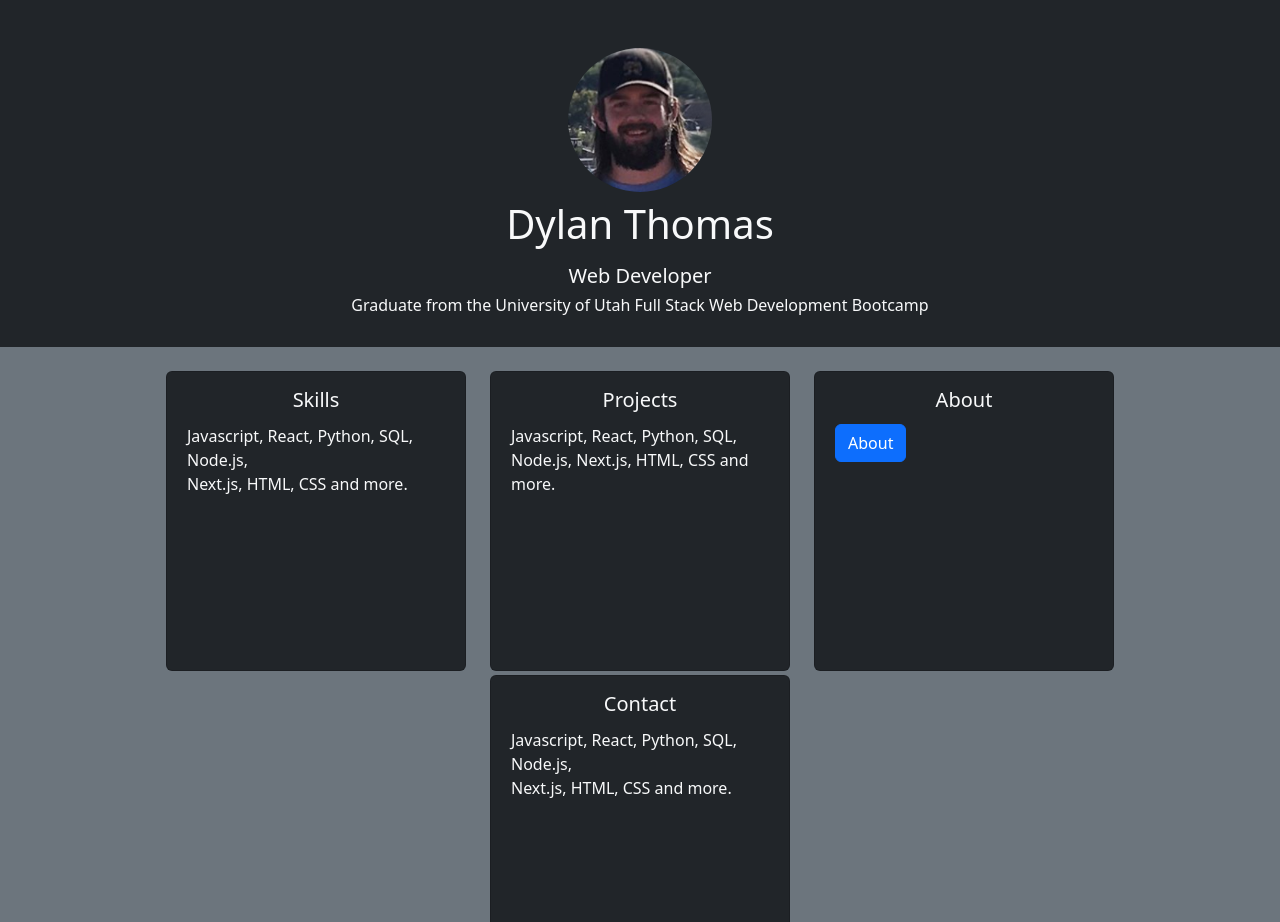
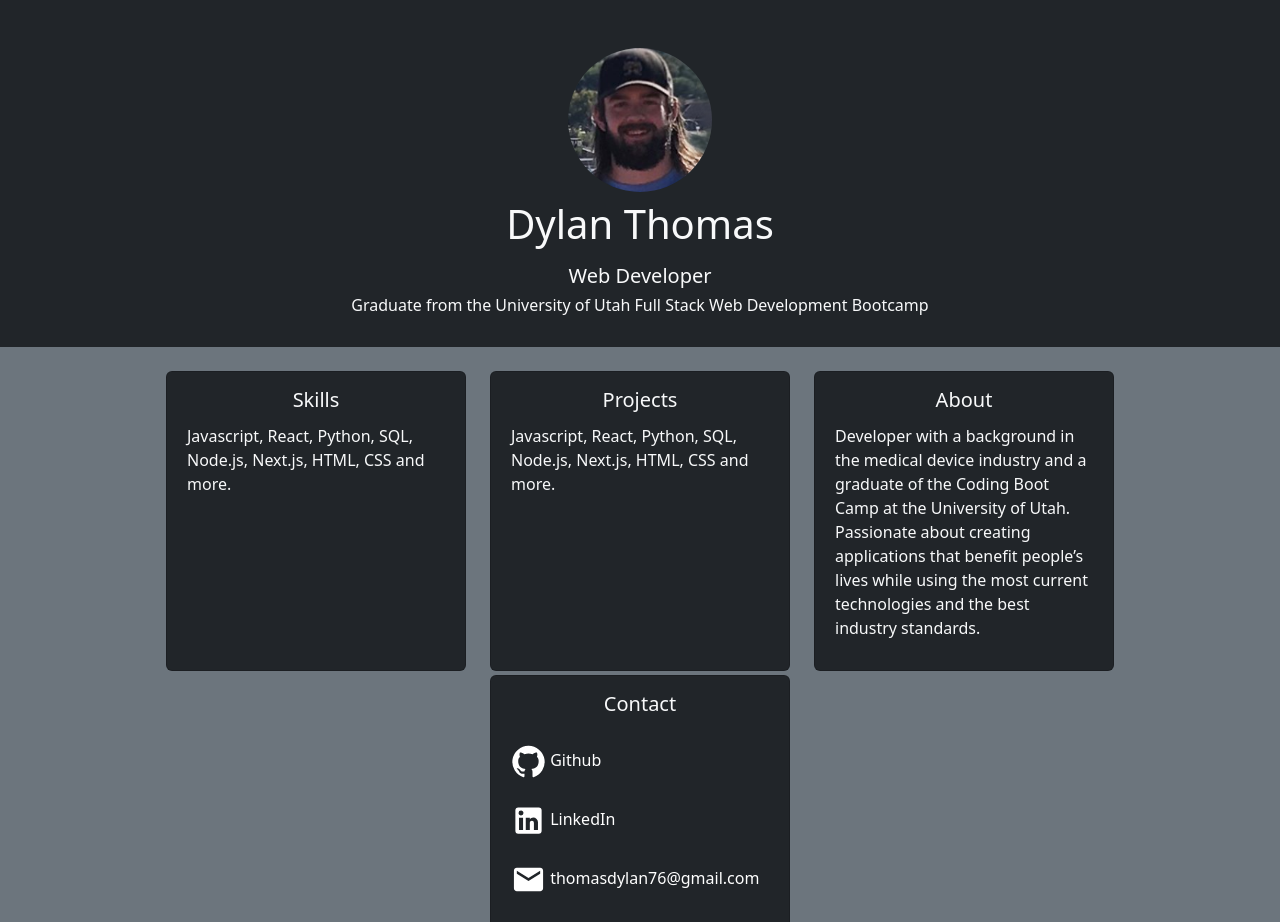
Before and after one commit to thomasdylan/portfolio, a Next.js app: page / in a window 1280 px wide. Shown: the top 922 px of the page. Built offline with nearby package versions, Linux system fonts and the light colour scheme.

Commit message:
Added links and icons for contact info

```diff
--- a/components/LinkContainer.tsx
+++ b/components/LinkContainer.tsx
@@ -1,53 +1,124 @@
 import useMediaQuery from '@mui/material/useMediaQuery';
-import React from 'react'
-import { Container, Row, Col, Button, Card } from 'react-bootstrap'
+import Link from 'next/link';
+import React from 'react';
+import { Container, Row, Col, Button, Card } from 'react-bootstrap';
+import GitHubIcon from '@mui/icons-material/Github';
+import LinkedInIcon from '@mui/icons-material/LinkedIn';
+import EmailIcon from '@mui/icons-material/Email';
+import DescriptionIcon from '@mui/icons-material/Description';
 
 const LinkContainer = () => {
   const isSmallScreen = useMediaQuery('(max-width:600px)');
-  const cardSize = isSmallScreen ? '100%' : '300px'
+  const cardSize = isSmallScreen ? '100%' : '300px';
 
   return (
     <>
-      <Container fluid className='bg-secondary' style={{ minHeight: '100vh'}}>
-        <Row className={`${isSmallScreen ? 'pt-2' : 'pt-4'} justify-content-center`}>
-            <Col sm='auto' className='d-flex align-items-center justify-content-center pb-1'>
-                <Card className='bg-dark text-light' style={{ width: cardSize, height: cardSize }}>
+      <Container fluid className='bg-secondary' style={{ height: '100vh' }}>
+        <Row
+          className={`${
+            isSmallScreen ? 'pt-2' : 'pt-4'
+          } justify-content-center`}
+        >
+          <Col
+            sm='auto'
+            className='d-flex align-items-center justify-content-center pb-1'
+          >
+            <Card
+              className='bg-dark text-light'
+              style={{ width: cardSize, height: cardSize }}
+            >
               <Card.Body>
-                      <Card.Title className='d-flex justify-content-center'>Skills</Card.Title>
+                <Card.Title className='d-flex justify-content-center'>
+                  Skills
+                </Card.Title>
                 <Card.Text className='d-flex p-1'>
-                        Javascript, React, Python, SQL, Node.js,<br />
-                        Next.js, HTML, CSS and more.
+                  Javascript, React, Python, SQL, Node.js, Next.js, HTML, CSS
+                  and more.
                 </Card.Text>
               </Card.Body>
             </Card>
           </Col>
-            <Col sm='auto' className='d-flex align-items-center justify-content-center pb-1'>
-                <Card className='bg-dark text-light' style={{ width: cardSize, height: cardSize }}>
+          <Col
+            sm='auto'
+            className='d-flex align-items-center justify-content-center pb-1'
+          >
+            <Card
+              className='bg-dark text-light'
+              style={{ width: cardSize, height: cardSize }}
+            >
               <Card.Body>
-                      <Card.Title className='d-flex justify-content-center'>Projects</Card.Title>
+                <Card.Title className='d-flex justify-content-center'>
+                  Projects
+                </Card.Title>
                 <Card.Text className='d-flex p-1'>
-                        Javascript, React, Python, SQL, Node.js, Next.js, HTML, CSS and more.
+                  Javascript, React, Python, SQL, Node.js, Next.js, HTML, CSS
+                  and more.
                 </Card.Text>
               </Card.Body>
             </Card>
           </Col>
-            <Col sm='auto' className='d-flex align-items-center justify-content-center pb-1'>
-                <Card className='bg-dark text-light' style={{ width: cardSize, height: cardSize }}>
+          <Col
+            sm='auto'
+            className='d-flex align-items-center justify-content-center pb-1'
+          >
+            <Card
+              className='bg-dark text-light'
+              style={{ width: cardSize, height: cardSize }}
+            >
               <Card.Body>
-                      <Card.Title className='d-flex justify-content-center'>About</Card.Title>
+                <Card.Title className='d-flex justify-content-center'>
+                  About
+                </Card.Title>
                 <Card.Text className='d-flex p-1'>
-                        <Button>About</Button>
+                  Developer with a background in the medical device industry and
+                  a graduate of the Coding Boot Camp at the University of Utah.
+                  Passionate about creating applications that benefit people’s
+                  lives while using the most current technologies and the best
+                  industry standards.
                 </Card.Text>
               </Card.Body>
             </Card>
           </Col>
-            <Col sm='auto' className='d-flex align-items-center justify-content-center pb-1'>
-                <Card className='bg-dark text-light' style={{ width: cardSize, height: cardSize }}>
+          <Col
+            sm='auto'
+            className='d-flex align-items-center justify-content-center pb-1'
+          >
+            <Card
+              className='bg-dark text-light'
+              style={{ width: cardSize, height: cardSize }}
+            >
               <Card.Body>
-                      <Card.Title className='d-flex justify-content-center'>Contact</Card.Title>
-                      <Card.Text className='d-flex p-1'>
-                        Javascript, React, Python, SQL, Node.js,<br />
-                        Next.js, HTML, CSS and more.
+                <Card.Title className='d-flex justify-content-center pb-3'>
+                  Contact
+                </Card.Title>
+                <Card.Text className='d-flex flex-column p-1'>
+                  <Link
+                    href='https://github.com/thomasdylan'
+                    style={{ textDecoration: 'none', color: 'white' }}
+                  >
+                    <GitHubIcon fontSize='large' /> Github
+                  </Link>
+                  <br />
+                  <Link
+                    href='https://www.linkedin.com/in/dylanthomas76/'
+                    style={{ textDecoration: 'none', color: 'white' }}
+                  >
+                    <LinkedInIcon fontSize='large' /> LinkedIn
+                  </Link>
+                  <br />
+                  <Link
+                    href='mailto:thomasdylan76@gmail.com'
+                    style={{ textDecoration: 'none', color: 'white' }}
+                  >
+                    <EmailIcon fontSize='large' /> thomasdylan76@gmail.com
+                  </Link>
+                  <br />
+                  <Link
+                    href='https://docs.google.com/document/d/1qtOFLzJf2M4k2w_QUw4_Dp6A7qJ6_qz-DWRQAQ_V7nI/edit?usp=sharing'
+                    style={{ textDecoration: 'none', color: 'white' }}
+                  >
+                    <DescriptionIcon fontSize='large' /> Resume
+                  </Link>
                 </Card.Text>
               </Card.Body>
             </Card>
@@ -55,7 +126,7 @@ const LinkContainer = () => {
         </Row>
       </Container>
     </>
-  )
-}
+  );
+};
 
-export default LinkContainer
+export default LinkContainer;
--- a/package.json
+++ b/package.json
@@ -11,6 +11,7 @@
   "dependencies": {
     "@emotion/react": "^11.10.6",
     "@emotion/styled": "^11.10.6",
+    "@mui/icons-material": "^5.11.11",
     "@mui/material": "^5.11.14",
     "@types/node": "18.15.10",
     "@types/react": "18.0.30",
@@ -18,6 +19,7 @@
     "bootstrap": "^5.2.3",
     "eslint": "8.36.0",
     "eslint-config-next": "13.2.4",
+    "material-icons": "^1.13.3",
     "next": "13.2.4",
     "react": "18.2.0",
     "react-bootstrap": "^2.7.2",
```
Also changed, not shown: 1 other file (tests, documents, lock files or other folders). Lines whose indentation alone changed are shown as unchanged.
